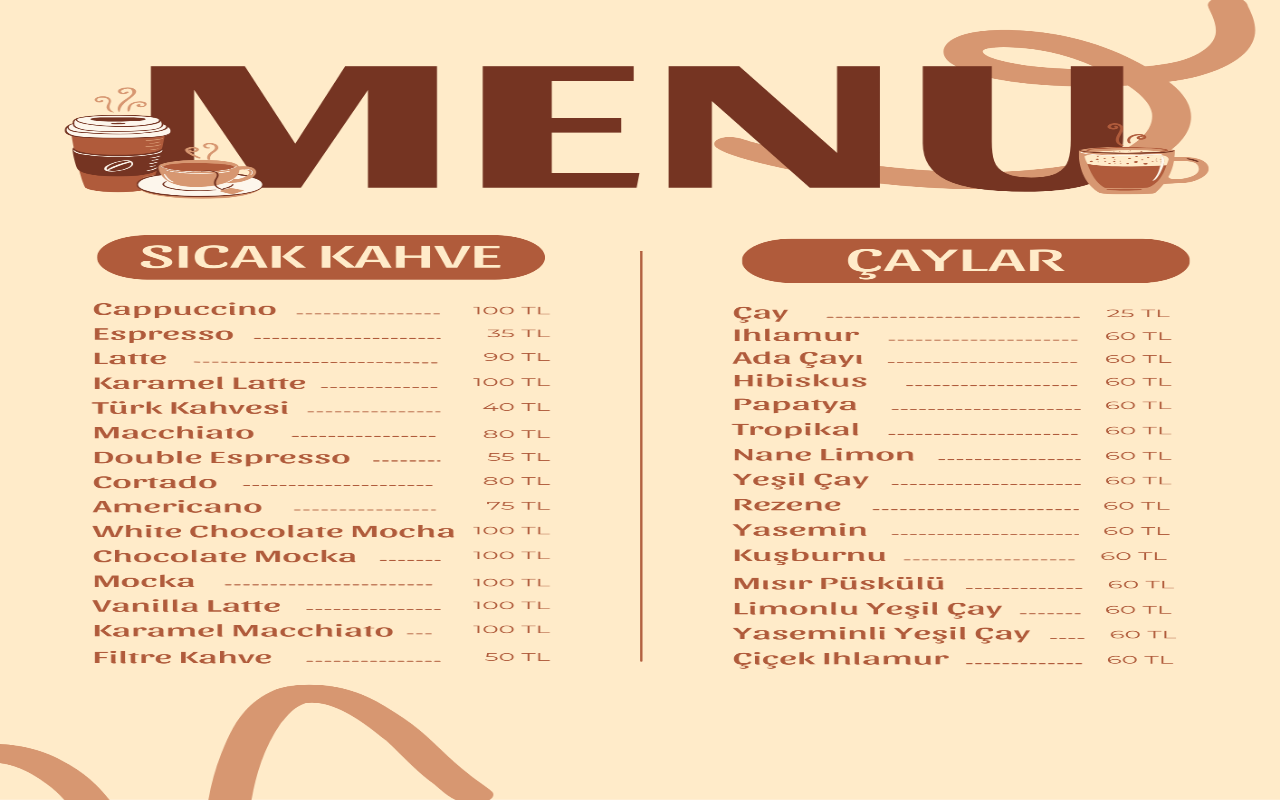
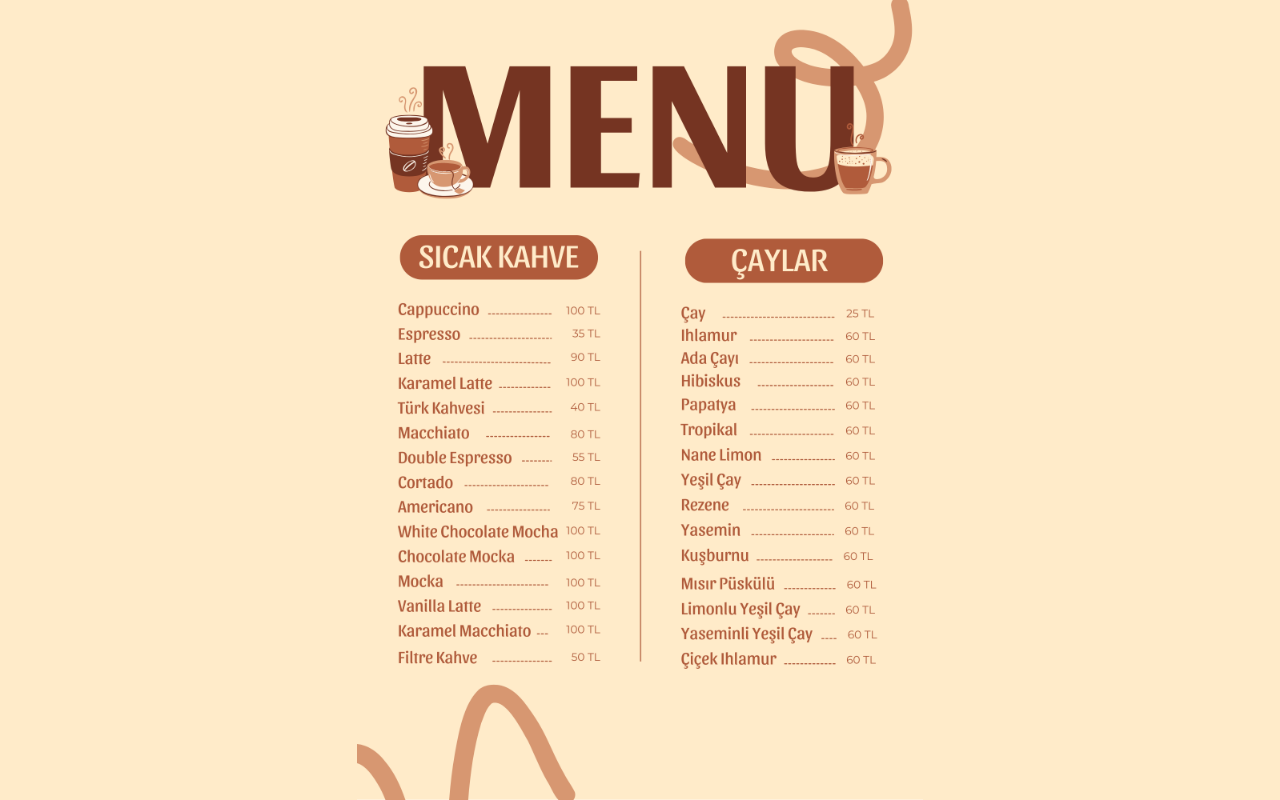
Before and after one commit to berkmehmetguler/ezka-qr-menu, a plain HTML site: page index.html in a window 1280 px wide. Drawn offline with Linux system fonts and the light colour scheme.

Commit message:
responsive

```diff
--- a/index.html
+++ b/index.html
@@ -7,14 +7,19 @@
     <style>
         body {
             display: flex;
+            flex-direction: column;
             justify-content: center;
             align-items: center;
             height: 100vh;
             margin: 0;
+            background: #FFEBC9;
         }
         img {
             height: 100vh;
             width: 100%;
+            max-width: fit-content;
+            position: center;
+
         }
     </style>
 </head>
```
Also changed, not shown: assets/ezka_promo.png (added).
